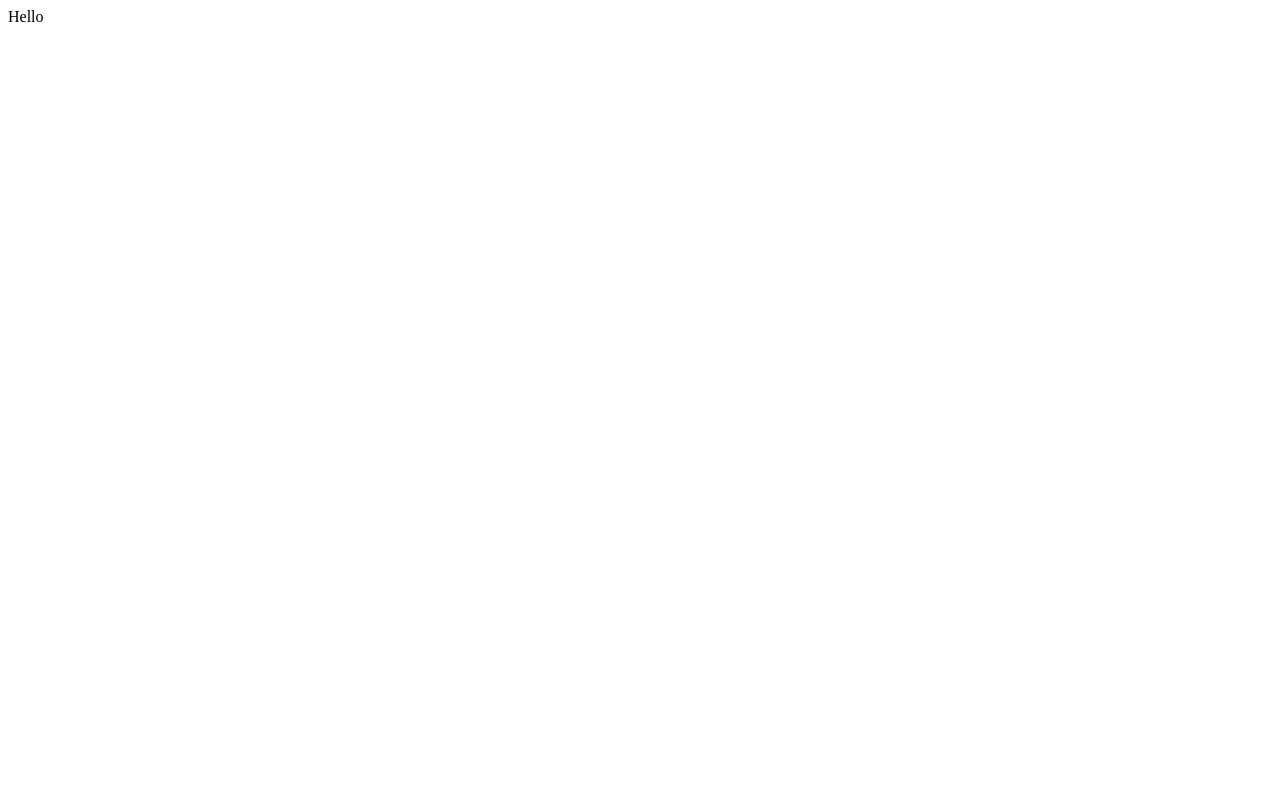
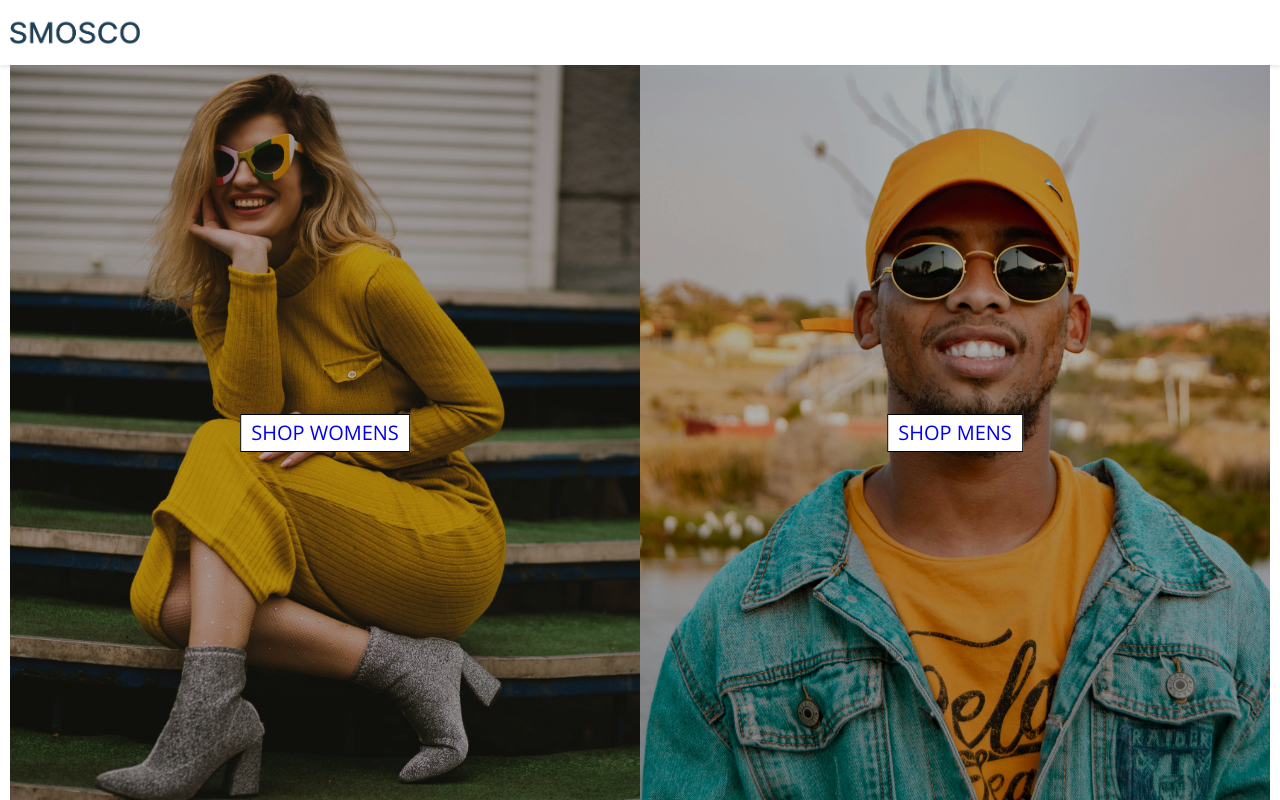
Before and after one commit to smosco/E-commerce, a React (Create React App) app: page / in a window 1280 px wide. Built offline with nearby package versions, Linux system fonts and the light colour scheme.

Commit message:
feat: 홈페이지 UI 레이아웃 구축

```diff
--- a/src/App.js
+++ b/src/App.js
@@ -1,5 +1,17 @@
+import Header from './components/header';
+import Home from './pages/home';
+
+import './default.scss';
+
 function App() {
-  return <div className='App'>Hello</div>;
+  return (
+    <div className='App'>
+      <Header />
+      <div className='main'>
+        <Home />
+      </div>
+    </div>
+  );
 }
 
 export default App;
--- /dev/null
+++ b/src/components/directory/index.js
@@ -0,0 +1,31 @@
+import React from 'react';
+import ShopMen from '../../assets/shopMens.jpg';
+import ShopWomen from '../../assets/shopWomens.jpg';
+import './styles.scss';
+
+const Directory = () => {
+  return (
+    <div className='directory'>
+      <div className='wrap'>
+        <div
+          className='item'
+          style={{
+            backgroundImage: `url(${ShopWomen})`,
+          }}
+        >
+          <a href='shop link for women'>Shop Womens</a>
+        </div>
+        <div
+          className='item'
+          style={{
+            backgroundImage: `url(${ShopMen})`,
+          }}
+        >
+          <a href='shop link for men'>Shop Mens</a>
+        </div>
+      </div>
+    </div>
+  );
+};
+
+export default Directory;
--- /dev/null
+++ b/src/components/directory/styles.scss
@@ -0,0 +1,44 @@
+.directory {
+  height: 100%;
+
+  .wrap {
+    display: flex;
+
+    .item {
+      position: relative;
+      width: 50%;
+      height: 100%;
+      background-position: center;
+      background-repeat: no-repeat;
+      background-size: cover;
+
+      &::after {
+        content: '';
+        position: absolute;
+        top: 0;
+        left: 0;
+        background: rgba(0, 0, 0, 0.3);
+        width: 100%;
+        height: 100%;
+        z-index: 1;
+      }
+
+      a {
+        position: absolute;
+        top: 50%;
+        left: 50%;
+        -webkit-transform: translate(-50%, -50%);
+        -moz-transform: translate(-50%, -50%);
+        transform: translate(-50%, -50%);
+        z-index: 2;
+        font-size: 2rem;
+        line-height: 1;
+        font-weight: 400;
+        text-transform: uppercase;
+        background: white;
+        padding: 8px 10px;
+        border: 1px solid black;
+      }
+    }
+  }
+}
--- /dev/null
+++ b/src/components/header/index.js
@@ -0,0 +1,17 @@
+import React from 'react';
+import './styles.scss';
+import Logo from './../../assets/logo.png';
+
+const Header = () => {
+  return (
+    <header className='header'>
+      <div className='wrap'>
+        <div className='logo'>
+          <img src={Logo} alt='SMOSCO LOGO' />
+        </div>
+      </div>
+    </header>
+  );
+};
+
+export default Header;
--- /dev/null
+++ b/src/components/header/styles.scss
@@ -0,0 +1,27 @@
+.header {
+  height: 6.5rem;
+  box-shadow: 0 2px 4px 0 rgba(0, 0, 0, 0.1);
+}
+
+.wrap {
+  position: relative;
+  height: 100%;
+  max-width: 1450px;
+  margin: 0 auto;
+
+  .logo {
+    width: 13rem;
+    position: absolute;
+    top: 50%;
+    left: 10px;
+    -webkit-transform: translateY(-50%);
+    -moz-transform: translateY(-50%);
+    transform: translateY(-50%);
+
+    img {
+      display: block;
+      width: 100%;
+      margin: 0;
+    }
+  }
+}
--- /dev/null
+++ b/src/pages/home/index.js
@@ -0,0 +1,13 @@
+import React from 'react';
+import Directory from '../../components/directory';
+import './styles.scss';
+
+const Home = () => {
+  return (
+    <section className='home'>
+      <Directory />
+    </section>
+  );
+};
+
+export default Home;
--- /dev/null
+++ b/src/pages/home/styles.scss
@@ -0,0 +1,3 @@
+.home {
+  height: 100%;
+}
```
